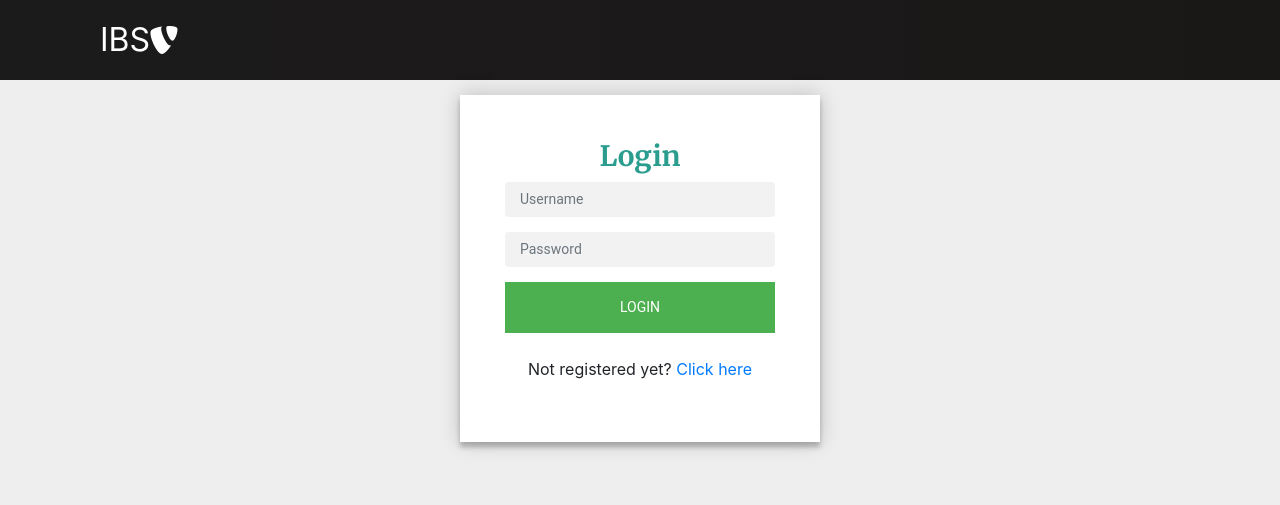
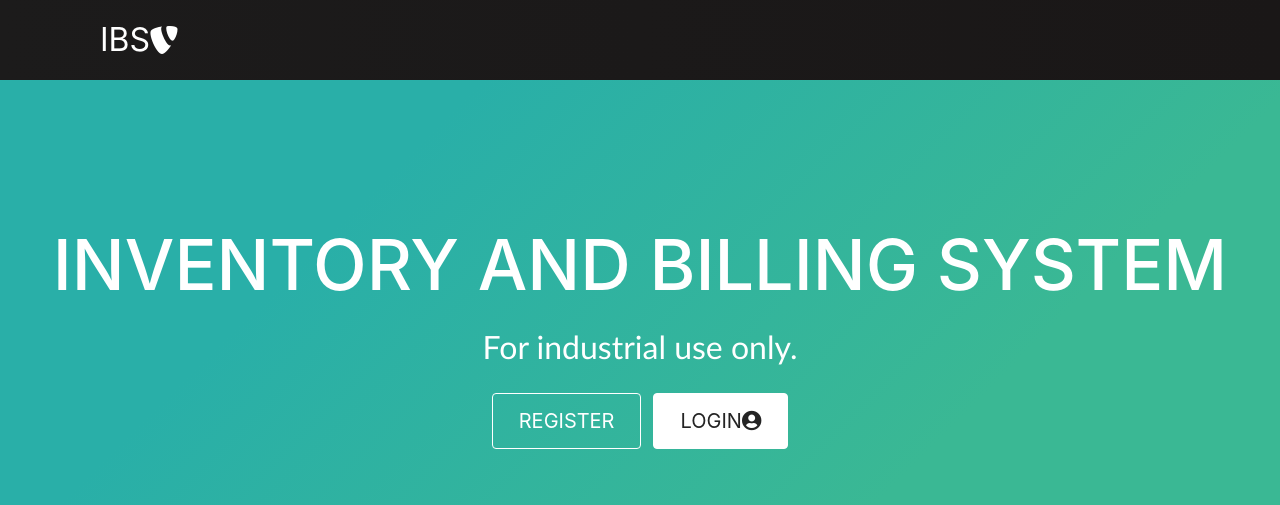
Before and after one commit to finalprojectcdac/project_front_end, a React (Create React App) app: page / in a window 1280 px wide. Shown: the top 505 px of the page. Built offline with nearby package versions, Linux system fonts and the light colour scheme.

Commit message:
homepage added

```diff
--- a/src/components/App.jsx
+++ b/src/components/App.jsx
@@ -26,7 +26,7 @@ function App() {
     <div>
       <Router>
         <Switch>
-          <Route exact path="/" component={LoginPage} />
+          <Route exact path="/" component={HomePage} />
           <Route exact path="/login" component={LoginPage} />
           <Route exact path="/register" component={RegisterPage} />
           <ProtectedRoute exact path="/welcome" component={WelcomePage} />
```
